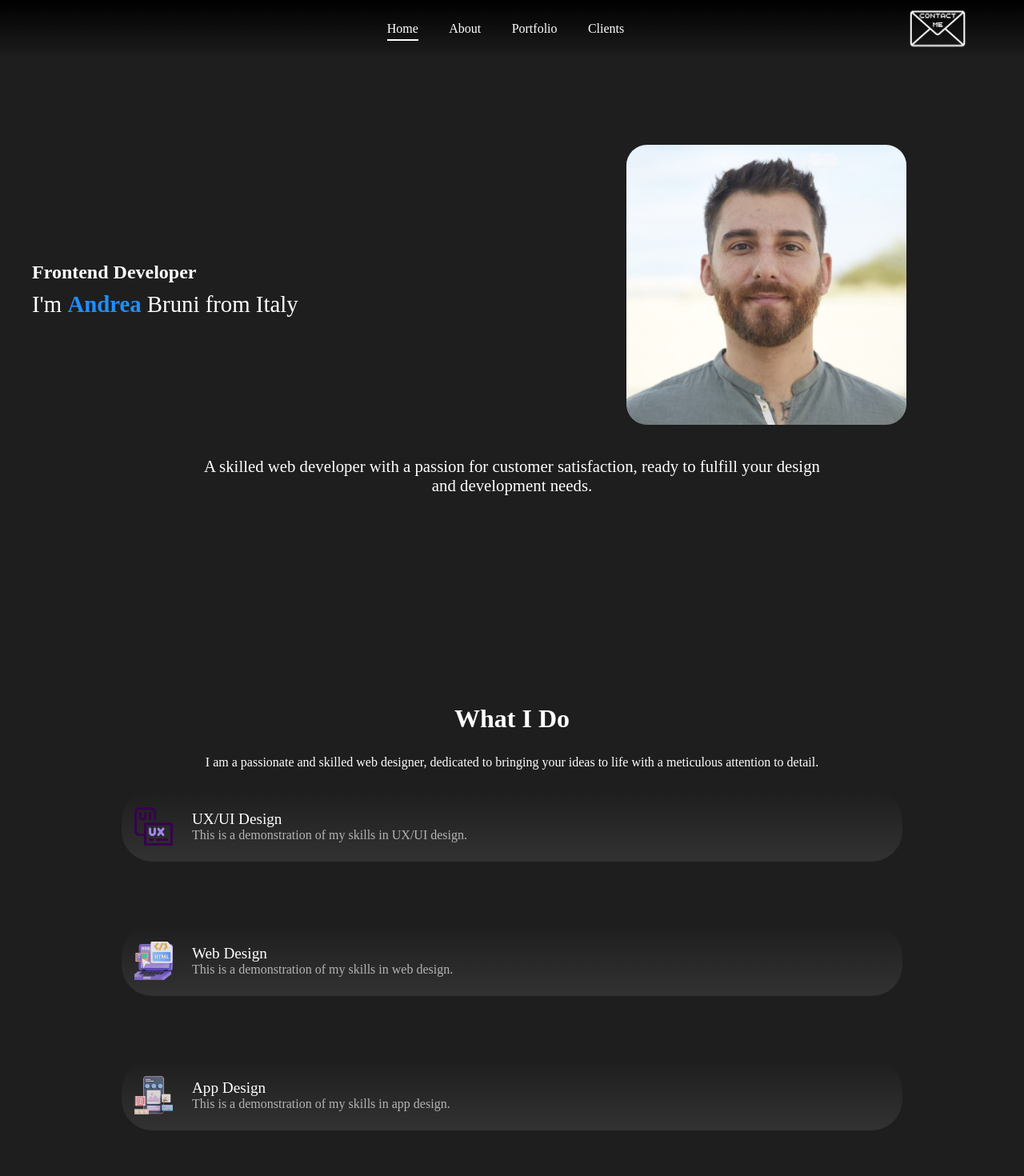
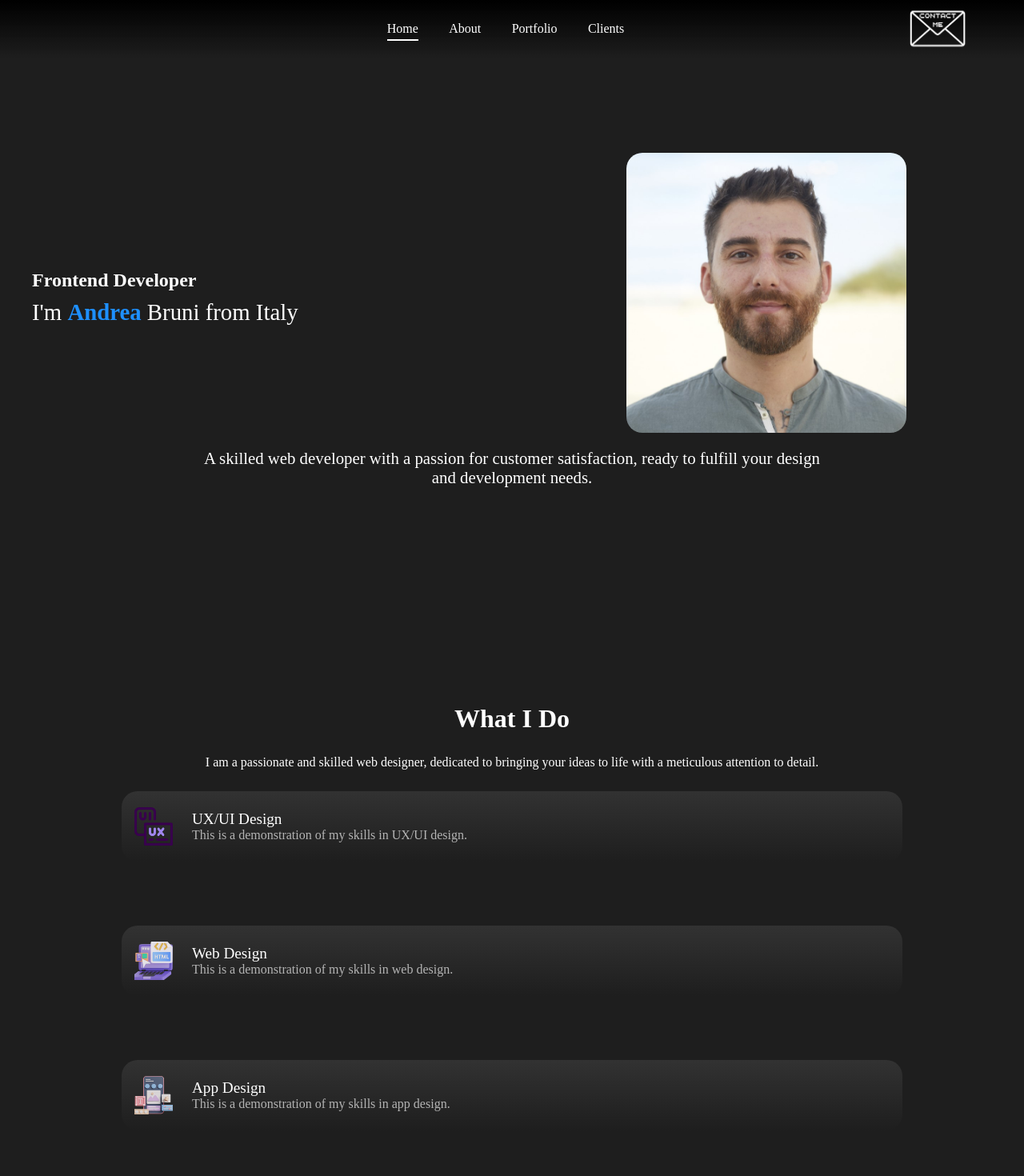
Before and after one commit to ndrbn0/personal-portfolio-react, a React (Create React App) app in the folder portfolio/: page / in a window 1280 px wide. Shown: the top 1470 px of the page at 80% size. Built offline with nearby package versions, Linux system fonts and the light colour scheme.

Commit message:
stylings fixded

```diff
--- a/portfolio/src/components/About/intro.css
+++ b/portfolio/src/components/About/intro.css
@@ -3,7 +3,7 @@
   flex-direction: column;
   align-items: center;
   justify-content: center;
-  padding: 60px 20px;
+  padding: 20px 10px;
   background-color: rgb(30, 30, 30);
   min-height: 100vh;
 }
@@ -47,7 +47,7 @@
 .profilePic {
   width: 350px;
   height: 350px;
-  border-radius: 2vw;
+  border-radius: 20px;
   object-fit: cover;
   border: none;
 }
@@ -56,7 +56,7 @@
   text-align: center;
   font-size: 1.3rem;
   color: #fff;
-  margin-top: 40px;
+  margin-top: 20px; /* Reduced margin */
   max-width: 800px;
 }
 
@@ -86,6 +86,6 @@
 
   .introPara {
     font-size: 1.2rem;
-    margin-top: 30px;
+    margin-top: 15px; /* Reduced margin for mobile */
   }
 }
--- a/portfolio/src/components/Skills/skills.css
+++ b/portfolio/src/components/Skills/skills.css
@@ -42,8 +42,8 @@
   align-items: center;
   flex-basis: 70%;
   margin-bottom: 3rem;
-  background: linear-gradient(to bottom, rgb(30, 30, 30), rgb(50, 50, 50));
-  border-radius: 3vw;
+  background: linear-gradient(to bottom, rgb(50, 50, 50), rgb(30, 30, 30));
+  border-radius: 20px;
   padding: 1rem;
 }
 
```
